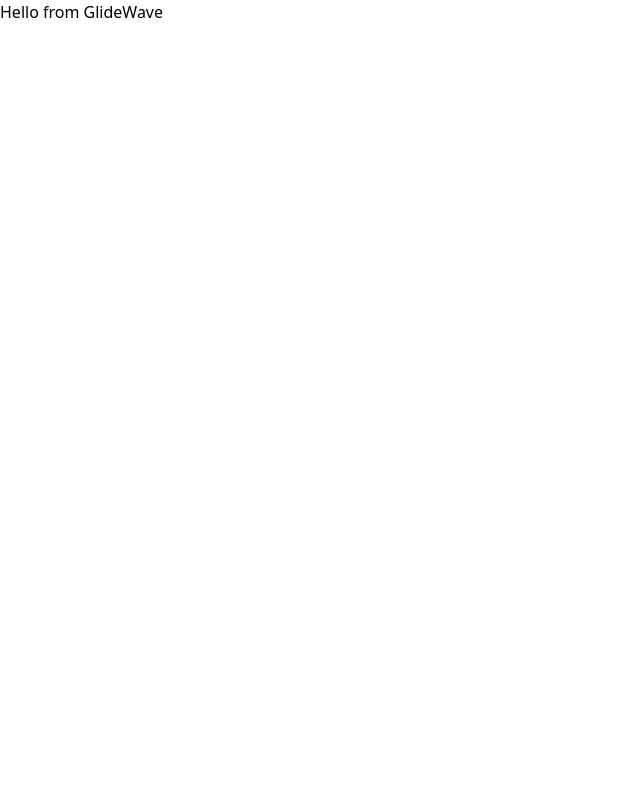
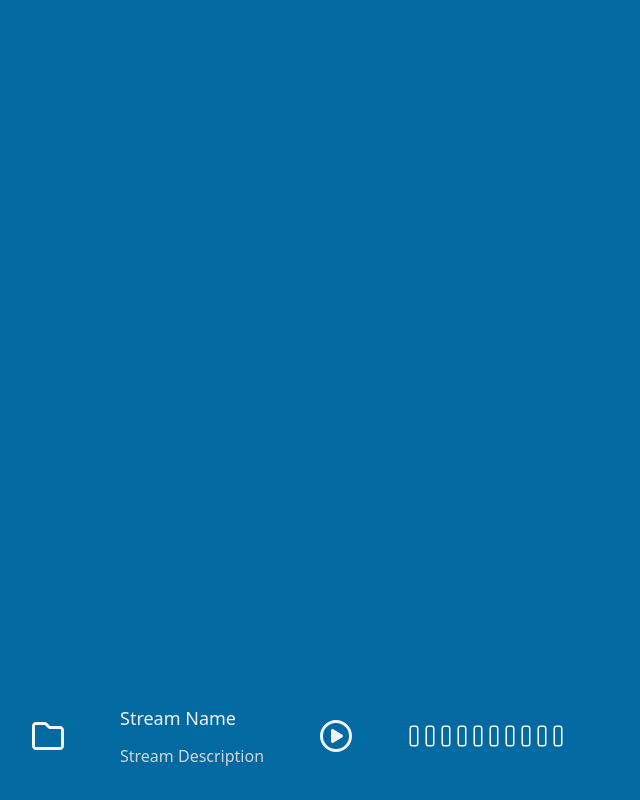
Before and after one commit to Pkshields/GlideWave, a React (Vite) app in the folder frontend/: page / in a window 1280 px wide. Shown: the whole page, without its empty margins (0-640 px from the left). Built offline with nearby package versions, Linux system fonts and the light colour scheme.

Commit message:
Adding initial layout and icons for a control bar

```diff
--- a/frontend/src/App.tsx
+++ b/frontend/src/App.tsx
@@ -1,9 +1,11 @@
-import './App.css'
+import { PlayerControls } from "./features/player-controls/player-controls"
 
 function App() {
   return (
     <>
-      <div>Hello from GlideWave</div>
+      <div className="bg-sky-700 h-screen w-screen">
+        <PlayerControls />
+      </div>
     </>
   )
 }
--- /dev/null
+++ b/frontend/src/features/player-controls/player-controls.tsx
@@ -0,0 +1,29 @@
+import { faCirclePlay, faFolder } from "@fortawesome/free-regular-svg-icons";
+import { FontAwesomeIcon } from "@fortawesome/react-fontawesome";
+
+export function PlayerControls() {
+    return (
+        <div className="fixed bottom-0 left-0 w-full p-8 text-gray-100">
+            <div className="flex space-x-14 items-center">
+                <FontAwesomeIcon icon={faFolder} size="2x" />
+                <div>
+                    <p className="text-lg pb-3">Stream Name</p>
+                    <p className="text-gray-300">Stream Description</p>
+                </div>
+                <FontAwesomeIcon icon={faCirclePlay} size="2x" />
+                <div className="flex space-x-1 items-center">
+                    <div className="py-3 px-1 border-2 rounded border-white scale-75"></div>
+                    <div className="py-3 px-1 border-2 rounded border-white scale-75"></div>
+                    <div className="py-3 px-1 border-2 rounded border-white scale-75"></div>
+                    <div className="py-3 px-1 border-2 rounded border-white scale-75"></div>
+                    <div className="py-3 px-1 border-2 rounded border-white scale-75"></div>
+                    <div className="py-3 px-1 border-2 rounded border-white scale-75"></div>
+                    <div className="py-3 px-1 border-2 rounded border-white scale-75"></div>
+                    <div className="py-3 px-1 border-2 rounded border-white scale-75"></div>
+                    <div className="py-3 px-1 border-2 rounded border-white scale-75"></div>
+                    <div className="py-3 px-1 border-2 rounded border-white scale-75"></div>
+                </div>
+            </div>
+        </div>
+    )
+}
```
Also changed, not shown: frontend/src/App.css (deleted).
